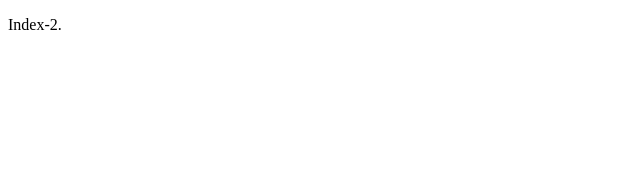
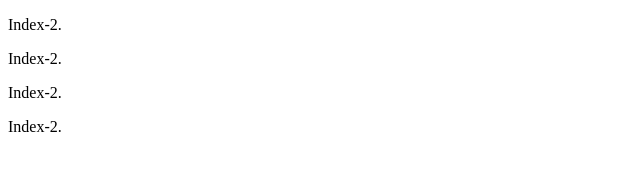
Before and after one commit to yalcinbahadir/RentACar, a plain HTML site: page src/index2.html in a window 1280 px wide. Shown: the whole page, without its empty margins (0-640 px from the left). Drawn offline with Linux system fonts and the light colour scheme.

Commit message:
Update index2.html

```diff
--- a/src/index2.html
+++ b/src/index2.html
@@ -8,6 +8,9 @@
 </head>
 <body>
     <p>Index-2.</p>
+    <p>Index-2.</p>
+    <p>Index-2.</p>
+    <p>Index-2.</p>
 
 </body>
 </html>
```
